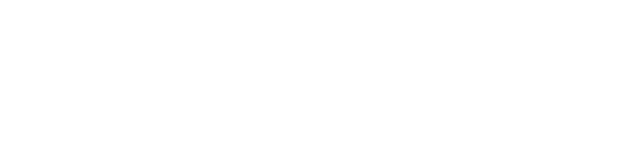
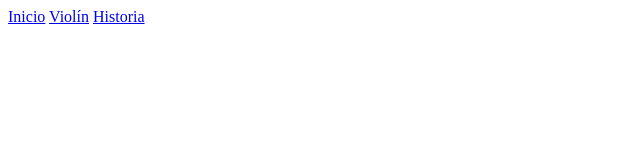
Before and after one commit to J-A-C-E/Programacion-Movil, a plain HTML site: page index.html in a window 1280 px wide. Shown: the whole page, without its empty margins (0-640 px from the left). Drawn offline with Linux system fonts and the light colour scheme.

Commit message:
Creamos la etiqueta header

```diff
--- a/index.html
+++ b/index.html
@@ -7,6 +7,16 @@
     <title>Document</title>
 </head>
 <body>
+    <header>
+        <div class="Logo">
+            <nav>
+                <a href="#">Inicio</a>
+                <a href="#">Violín</a>
+                <a href="#">Historia</a>
+            </nav>
 
+        </div>
+
+    </header>
 </body>
 </html>
```
